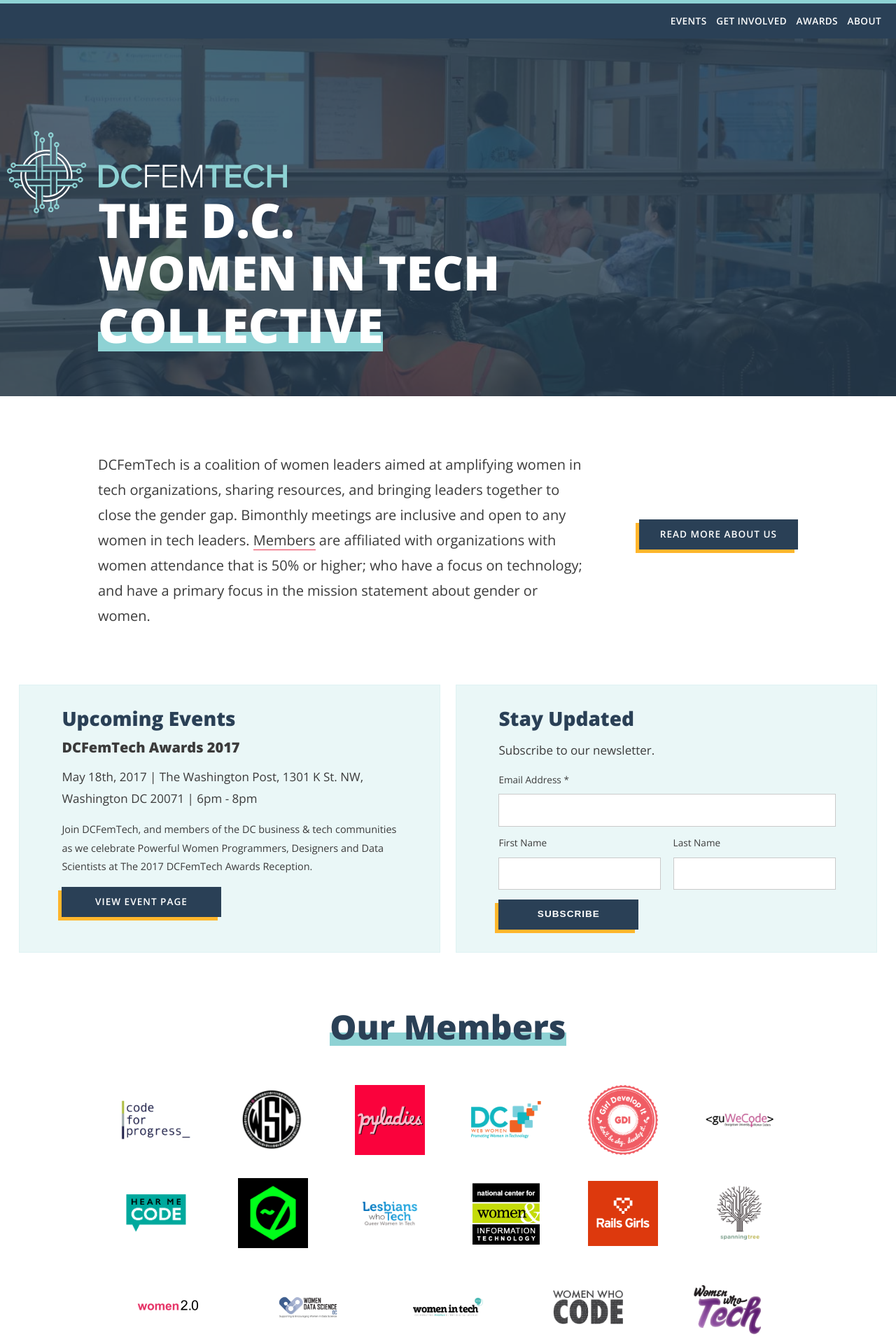
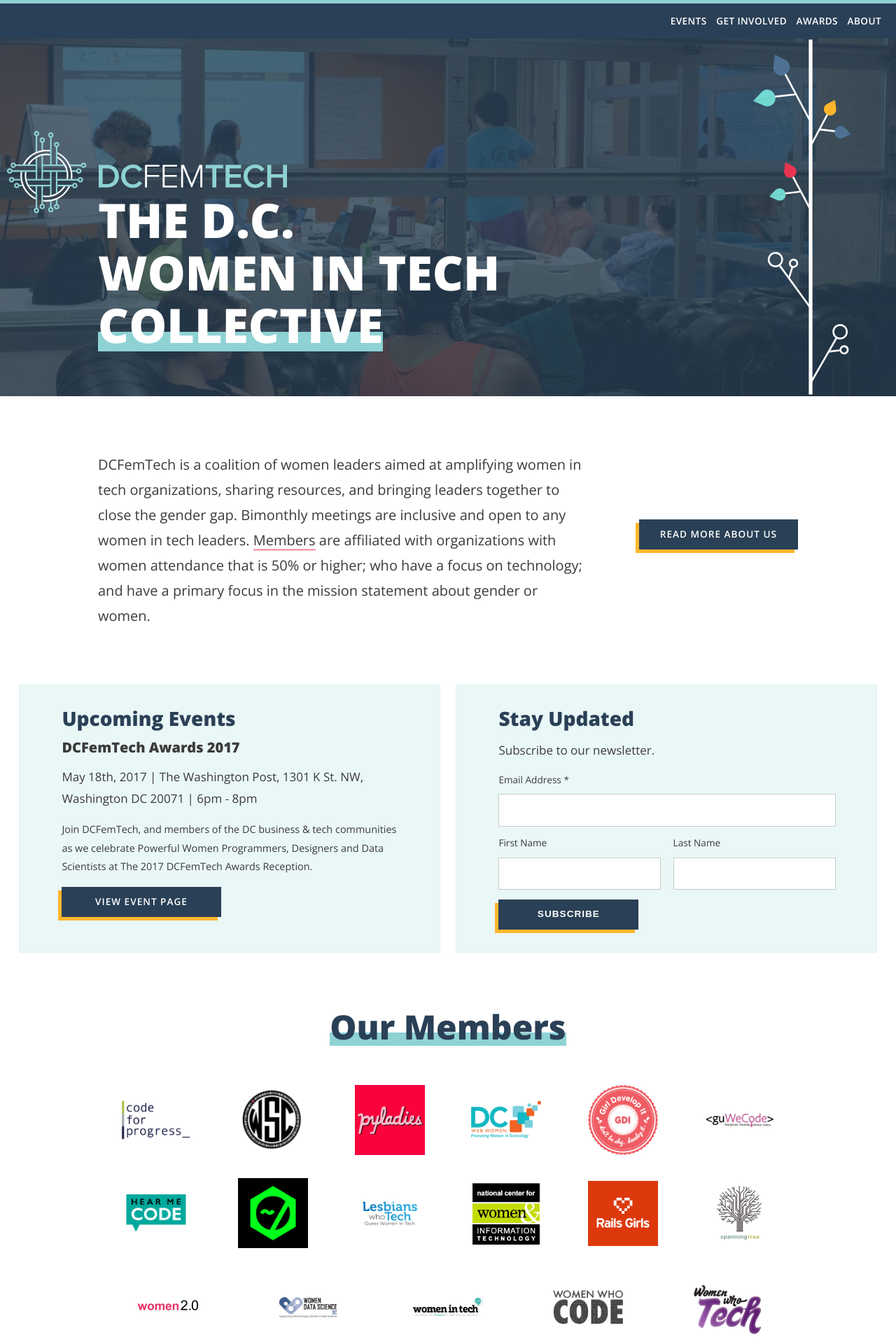
Before and after one commit to dcfemtech/dcfemtech.github.io, a Jekyll site: the page built from index.html, in a window 1280 px wide. Shown: the top 1920 px of the page at 70% size. Built offline with Jekyll 4.4.1, drawn with Linux system fonts in a browser that asks for light colours; comment, search, counter and statistics services are not loaded.

Commit message:
fix stem

```diff
--- a/_sass/modules/_m-hero.scss
+++ b/_sass/modules/_m-hero.scss
@@ -49,5 +49,8 @@
     bottom: 0px;
     height: 100%;
     right: 5%;
+    svg {
+      height: 100%;
+    }
   }
 }
```
